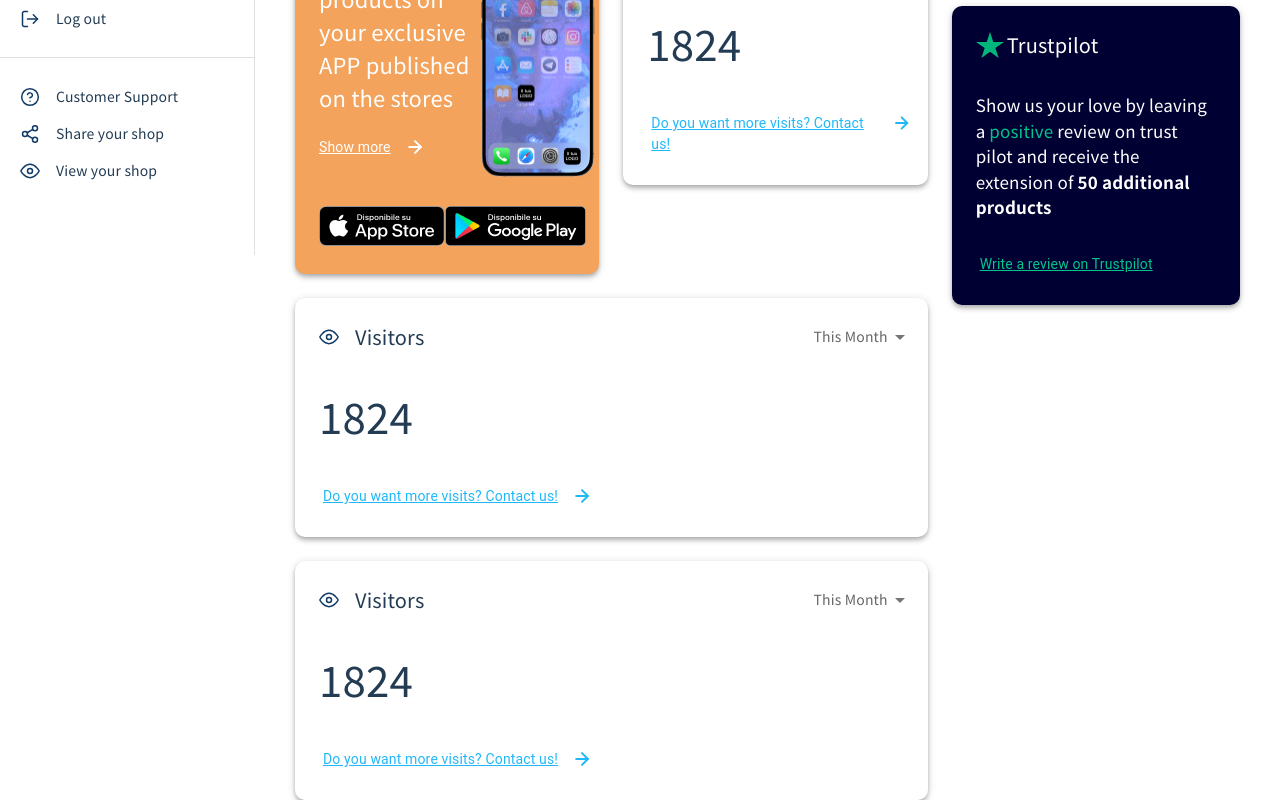
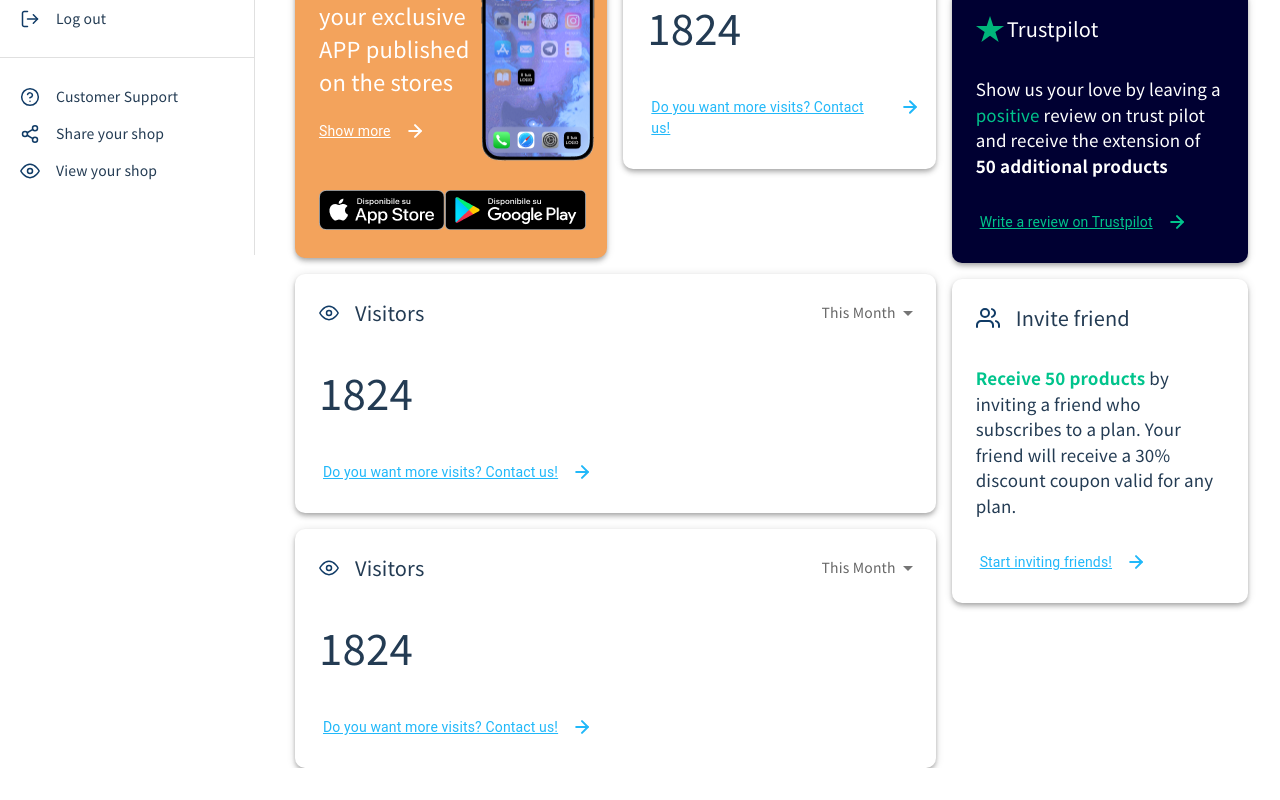
Before and after one commit to tusharpramanikbd/vetrina-live-dashboard, a React (Create React App) app: page / in a window 1280 px wide. Shown: the part 545-1345 px from the top of the page. After the commit the page ends 1313 px from the top, so only its background shows below. Built offline with nearby package versions, Linux system fonts and the light colour scheme.

Commit message:
invite friend card created

```diff
--- a/src/components/CardSection/CardSection.tsx
+++ b/src/components/CardSection/CardSection.tsx
@@ -5,12 +5,13 @@ import OrdersCard from '../Cards/OrdersCard'
 import MobileCard from '../Cards/MobileCard'
 import ConfigureShopCard from '../Cards/ConfigureShopCard'
 import TrustPilotCard from '../Cards/TrustPilotCard'
+import InviteFriendCard from '../Cards/InviteFriendCard'
 
 const CardSection = () => {
   return (
     <Grid
       container
-      spacing={3}
+      spacing={2}
       sx={{
         paddingLeft: '40px',
         marginTop: '-80px',
@@ -18,7 +19,7 @@ const CardSection = () => {
       }}
     >
       <Grid item xs={12} md={8}>
-        <Grid container spacing={3}>
+        <Grid container spacing={2}>
           <Grid item xs={12} md={6}>
             <VisitorsCard />
           </Grid>
@@ -40,12 +41,15 @@ const CardSection = () => {
         </Grid>
       </Grid>
       <Grid item xs={12} md={4} sx={{ paddingRight: '16px' }}>
-        <Grid container spacing={3}>
+        <Grid container spacing={2}>
           <Grid item xs={12}>
             <ConfigureShopCard />
           </Grid>
           <Grid item xs={12}>
             <TrustPilotCard />
+          </Grid>
+          <Grid item xs={12}>
+            <InviteFriendCard />
           </Grid>
         </Grid>
       </Grid>
--- /dev/null
+++ b/src/components/Cards/InviteFriendCard.tsx
@@ -0,0 +1,41 @@
+import { Typography } from '@mui/material'
+import React from 'react'
+import UsersIcon from '../../icons/UsersIcon'
+import CustomLink from '../CustomLink/CustomLink'
+import WrapperCard from './WrapperCard'
+
+const InviteFriendCard = () => {
+  return (
+    <WrapperCard
+      HeaderIcon={UsersIcon}
+      title='Invite friend'
+      CardBody={
+        <Typography fontSize='17px'>
+          <span style={{ color: '#00C48C', fontWeight: 700 }}>
+            Receive 50 products{' '}
+          </span>{' '}
+          by inviting a friend who subscribes to a plan. Your friend will
+          receive a 30% discount coupon valid for any plan.
+        </Typography>
+      }
+      CardFooter={
+        <CustomLink
+          sxStyle={{
+            fontSize: '14px',
+            fontWeight: 400,
+            color: '#21B8F9',
+            textDecoration: 'underline #21B8F9',
+            marginTop: '10px',
+            display: 'flex',
+            alignItems: 'flex-start',
+          }}
+          text='Start inviting friends!'
+          hasIcon={true}
+          fromWelcomeSection={false}
+        />
+      }
+    />
+  )
+}
+
+export default InviteFriendCard
--- a/src/components/Cards/TrustPilotCard.tsx
+++ b/src/components/Cards/TrustPilotCard.tsx
@@ -34,7 +34,7 @@ const TrustPilotCard = () => {
             alignItems: 'flex-start',
           }}
           text='Write a review on Trustpilot'
-          hasIcon={false}
+          hasIcon={true}
           fromWelcomeSection={false}
         />
       }
--- /dev/null
+++ b/src/icons/UsersIcon.tsx
@@ -0,0 +1,49 @@
+import React from 'react'
+import CustomIconType from '../@types/CustomIconType'
+
+const UsersIcon: React.FC<CustomIconType> = ({
+  color,
+  style,
+}: CustomIconType) => {
+  return (
+    <svg
+      width='24'
+      height='24'
+      viewBox='0 0 24 24'
+      fill='none'
+      xmlns='http://www.w3.org/2000/svg'
+      style={style && { ...style }}
+    >
+      <path
+        d='M17 21V19C17 17.9391 16.5786 16.9217 15.8284 16.1716C15.0783 15.4214 14.0609 15 13 15H5C3.93913 15 2.92172 15.4214 2.17157 16.1716C1.42143 16.9217 1 17.9391 1 19V21'
+        stroke={color || '#103B66'}
+        strokeWidth='2'
+        strokeLinecap='round'
+        strokeLinejoin='round'
+      />
+      <path
+        d='M9 11C11.2091 11 13 9.20914 13 7C13 4.79086 11.2091 3 9 3C6.79086 3 5 4.79086 5 7C5 9.20914 6.79086 11 9 11Z'
+        stroke={color || '#103B66'}
+        strokeWidth='2'
+        strokeLinecap='round'
+        strokeLinejoin='round'
+      />
+      <path
+        d='M23 21V19C22.9993 18.1137 22.7044 17.2528 22.1614 16.5523C21.6184 15.8519 20.8581 15.3516 20 15.13'
+        stroke={color || '#103B66'}
+        strokeWidth='2'
+        strokeLinecap='round'
+        strokeLinejoin='round'
+      />
+      <path
+        d='M16 3.13C16.8604 3.3503 17.623 3.8507 18.1676 4.55231C18.7122 5.25392 19.0078 6.11683 19.0078 7.005C19.0078 7.89317 18.7122 8.75608 18.1676 9.45769C17.623 10.1593 16.8604 10.6597 16 10.88'
+        stroke={color || '#103B66'}
+        strokeWidth='2'
+        strokeLinecap='round'
+        strokeLinejoin='round'
+      />
+    </svg>
+  )
+}
+
+export default UsersIcon
```
